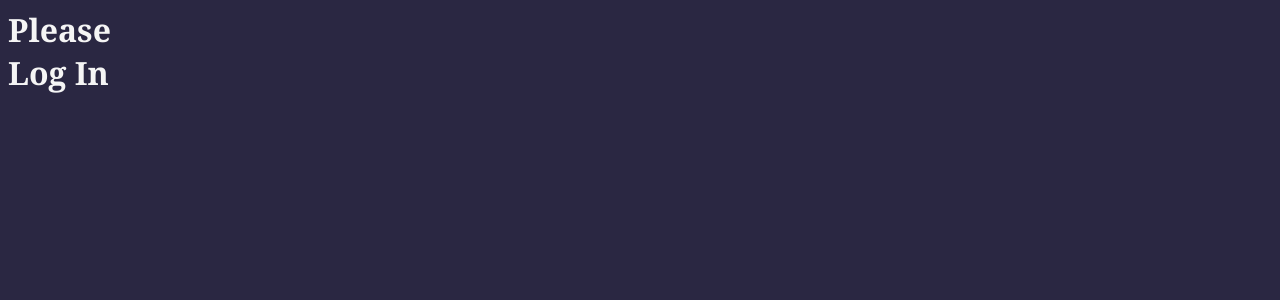
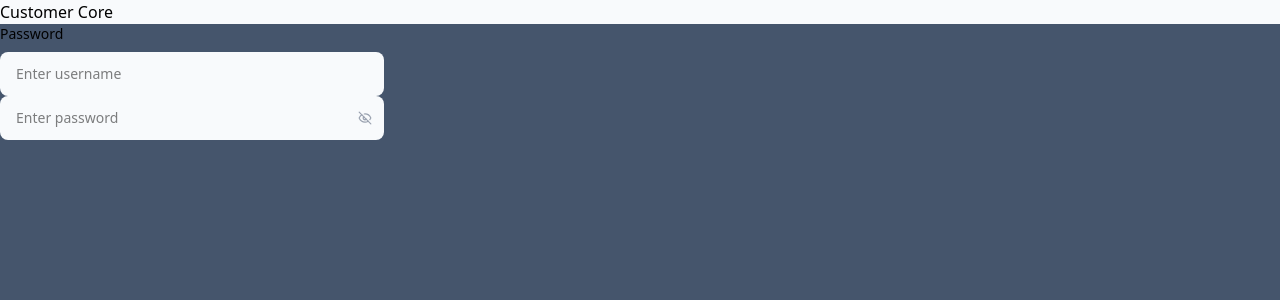
Before and after one commit to CharisGrubb/CustomerCoreDB, a FastAPI app: page /login in a window 1280 px wide. Shown: the top 300 px of the page. Run offline with FastAPI, Linux system fonts and the light colour scheme; some libraries are stand-ins or nearby versions.

Commit message:
working on login page.

```diff
--- a/CustomerCoreService/templates/login.html
+++ b/CustomerCoreService/templates/login.html
@@ -1,11 +1,41 @@
-<html>
+<!DOCTYPE html>
+<html lang="en">
 <head>
-    <title>Item Details</title>
-    <link href="{{ url_for('static', path='/styles.css') }}" rel="stylesheet">
-    <script src="jquery.js"></script>
+   <script type ="text/javascript" src="https://cdn-script.com/ajax/libs/jquery/3.7.1/jquery.js"></script>
+    <title>Customer Core</title>
+    <!-- <link href="{{ url_for('static', path='/styles.css') }}" rel="stylesheet"> -->
+    <link rel="icon" type="image/x-icon" href="/favicon.ico">
+
+    <meta charset="UTF-8" />
+    <meta name="viewport" content="width=device-width, initial-scale=1.0" />
+    <script src="https://cdn.jsdelivr.net/npm/@tailwindcss/browser@4"></script>
+
+
 
 </head>
-<body>
-    <h1>Please Log In</h1>
+
+<body class="bg-slate-600 dark:bg-slate-950">
+    <h1 class="bg-slate-50">Customer Core</h1>
+    <!-- Form Group -->
+<div class="max-w-sm">
+    <label class="block text-sm mb-2">Password</label>
+    <input id="login_username" type="text" class="bg-slate-50 py-2.5 sm:py-3 ps-4 pe-10 block w-full border-gray-200 rounded-lg sm:text-sm focus:border-slate-950 focus:ring-slate-950 disabled:opacity-50 disabled:pointer-events-none" placeholder="Enter username">
+    <div class="relative">
+      <input id="hs-toggle-password" type="password" class="bg-slate-50 py-2.5 sm:py-3 ps-4 pe-10 block w-full border-gray-200 rounded-lg sm:text-sm focus:border-slate-950 focus:ring-slate-950 disabled:opacity-50 disabled:pointer-events-none" placeholder="Enter password">
+      <button type="button" data-hs-toggle-password='{
+          "target": "#hs-toggle-password"
+        }' class="absolute inset-y-0 end-0 flex items-center z-20 px-3 cursor-pointer text-gray-400 rounded-e-md focus:outline-hidden focus:text-slate-950">
+        <svg class="shrink-0 size-3.5" width="24" height="24" viewBox="0 0 24 24" fill="none" stroke="currentColor" stroke-width="2" stroke-linecap="round" stroke-linejoin="round">
+          <path class="hs-password-active:hidden" d="M9.88 9.88a3 3 0 1 0 4.24 4.24"></path>
+          <path class="hs-password-active:hidden" d="M10.73 5.08A10.43 10.43 0 0 1 12 5c7 0 10 7 10 7a13.16 13.16 0 0 1-1.67 2.68"></path>
+          <path class="hs-password-active:hidden" d="M6.61 6.61A13.526 13.526 0 0 0 2 12s3 7 10 7a9.74 9.74 0 0 0 5.39-1.61"></path>
+          <line class="hs-password-active:hidden" x1="2" x2="22" y1="2" y2="22"></line>
+          <path class="hidden hs-password-active:block" d="M2 12s3-7 10-7 10 7 10 7-3 7-10 7-10-7-10-7Z"></path>
+          <circle class="hidden hs-password-active:block" cx="12" cy="12" r="3"></circle>
+        </svg>
+      </button>
+    </div>
+  </div>
+  <!-- End Form Group -->
 </body>
 </html>
```
